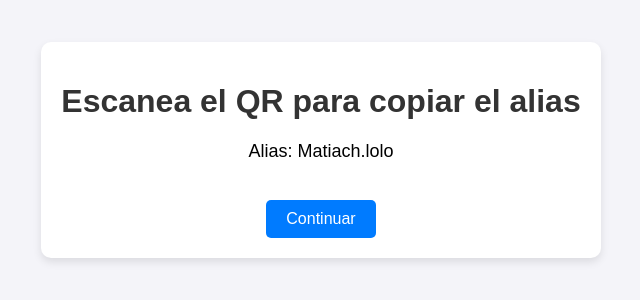
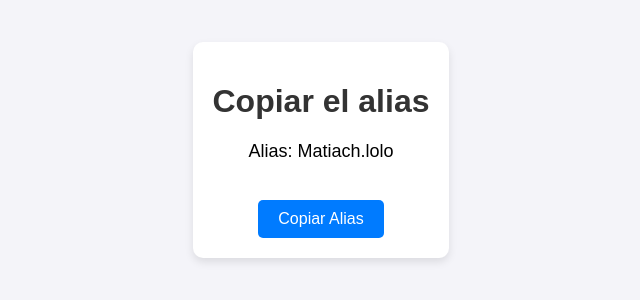
Before and after one commit to SyJ-2023/Lolo2, a plain HTML site: page index.html in a window 1280 px wide. Shown: the part 250-550 px from the top of the page, without its empty margins (319-959 px from the left). Drawn offline with Linux system fonts and the light colour scheme.

Commit message:
Update index.html

```diff
--- a/index.html
+++ b/index.html
@@ -3,7 +3,7 @@
 <head>
   <meta charset="UTF-8">
   <meta name="viewport" content="width=device-width, initial-scale=1.0">
-  <title>Copiar Alias Automático</title>
+  <title>Copiar Alias</title>
   <style>
     body {
       font-family: Arial, sans-serif;
@@ -57,29 +57,19 @@
       font-size: 18px;
       margin-top: 20px;
     }
-
-    .hidden {
-      display: none;
-    }
   </style>
 </head>
 <body>
   <div class="container">
-    <h1>Escanea el QR para copiar el alias</h1>
+    <h1>Copiar el alias</h1>
+    <p id="alias">Alias: Matiach.lolo</p>
+    <button class="button" id="copyButton" onclick="copiarAlias()">Copiar Alias</button>
     <p id="message" class="message"></p>
-    <div id="alias-container">
-      <p id="alias">Alias: Matiach.lolo</p>
-      <button class="button" id="continueButton" onclick="intentarCopiarAutomaticamente()">Continuar</button>
-      <button class="button hidden" id="copyButton" onclick="copiarAlias()">Copiar Alias</button>
-    </div>
   </div>
 
   <script>
     const alias = "Matiach.lolo";
     const messageElement = document.getElementById("message");
-    const aliasContainer = document.getElementById("alias-container");
-    const continueButton = document.getElementById("continueButton");
-    const copyButton = document.getElementById("copyButton");
 
     function copiarAlias() {
       const input = document.createElement("input");
@@ -101,34 +91,6 @@
       }
       messageElement.style.display = "block";
     }
-
-    function intentarCopiarAutomaticamente() {
-      // Intentar copiar el alias automáticamente
-      const input = document.createElement("input");
-      input.value = alias;
-      document.body.appendChild(input);
-      input.select();
-      input.setSelectionRange(0, 99999); // Para dispositivos móviles
-      const success = document.execCommand("copy");
-      document.body.removeChild(input);
-
-      if (success) {
-        // Si se copió correctamente, mostrar el mensaje de éxito y ocultar el botón de continuar
-        messageElement.textContent = "Alias copiado automáticamente.";
-        messageElement.classList.remove("error");
-        messageElement.classList.add("message");
-        messageElement.style.display = "block";
-        continueButton.classList.add("hidden");
-        copyButton.classList.remove("hidden");
-      } else {
-        // Si no se pudo copiar automáticamente, mostrar el mensaje de error y el botón de copiar manual
-        messageElement.textContent = "No se pudo copiar el alias automáticamente.";
-        messageElement.classList.remove("message");
-        messageElement.classList.add("error");
-        messageElement.style.display = "block";
-        copyButton.classList.remove("hidden");
-      }
-    }
   </script>
 </body>
 </html>
```
